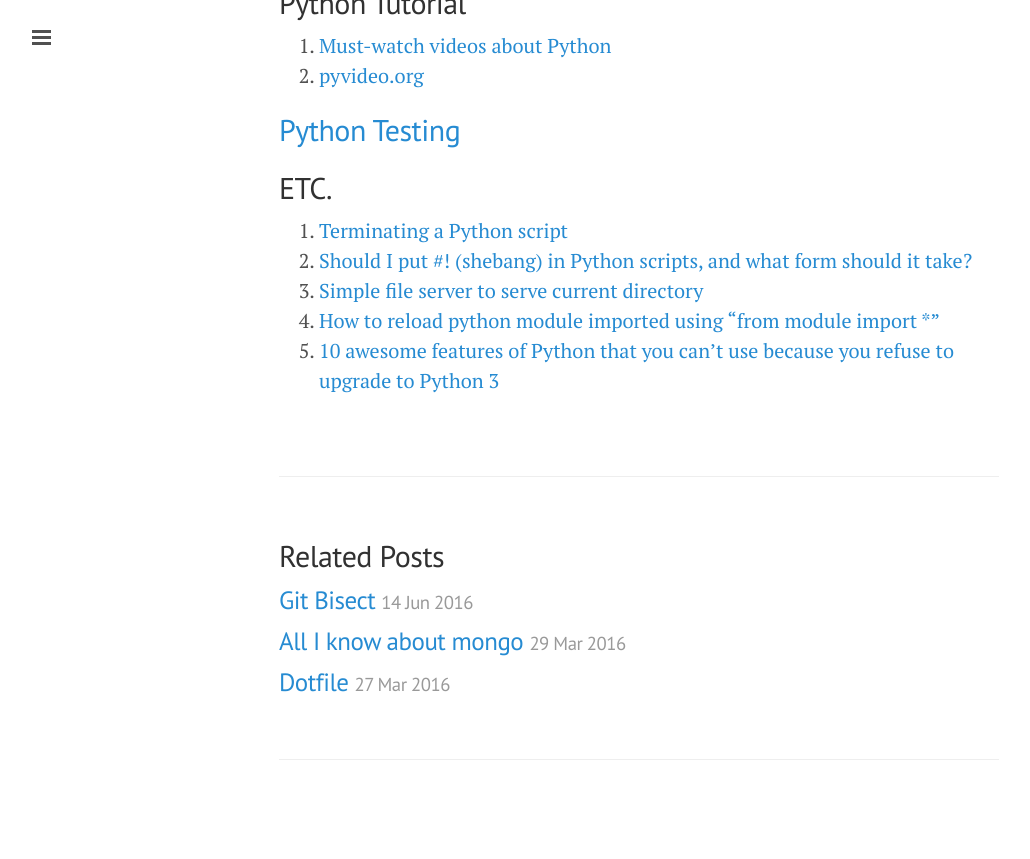
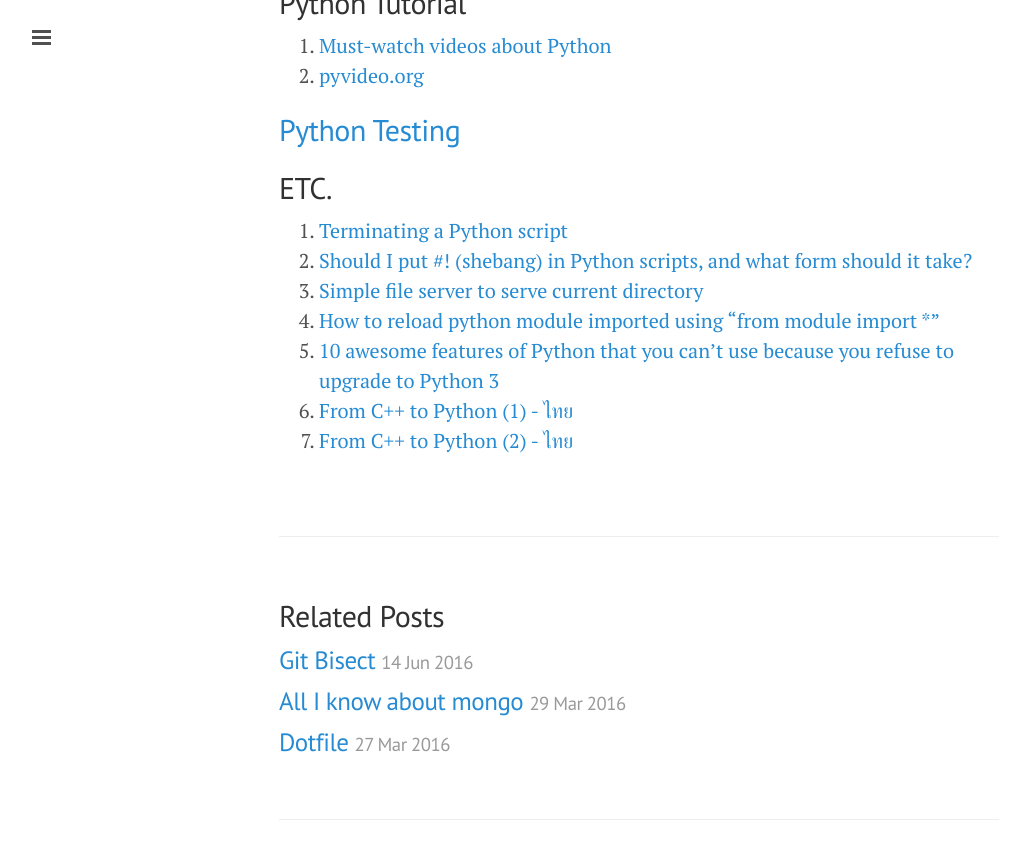
Before and after one commit to ibotdotout/ibotdotout.github.io, a Jekyll site: the page built from _posts/2014-06-08-python.md, in a window 1280 px wide and 900 px high, scrolled down 6828 px. Shown: the top 859 px of the window, without its empty margins (1-1031 px from the left). Built offline with Jekyll 4.4.1, drawn with Linux system fonts in a browser that asks for light colours; nearby versions of some CDN libraries; Markdown is read by kramdown in place of the engine named in the settings; comment, search, counter and statistics services are not loaded.

Commit message:
Add c++ to python

```diff
--- a/_posts/2014-06-08-python.md
+++ b/_posts/2014-06-08-python.md
@@ -273,3 +273,5 @@ take?](http://stackoverflow.com/questions/6908143/should-i-put-shebang-in-python
 3. [Simple file server to serve current directory](http://stackoverflow.com/questions/15328623/simple-file-server-to-serve-current-directory)
 4. [How to reload python module imported using "from module import *"](http://stackoverflow.com/questions/5516783/how-to-reload-python-module-imported-using-from-module-import)
 5. [10 awesome features of Python that you can't use because you refuse to upgrade to Python 3](https://asmeurer.github.io/python3-presentation/slides.html#1)
+6. [From C++ to Python (1) - ไทย](http://thep.blogspot.com/2016/04/from-c-to-python-1.html)
+6. [From C++ to Python (2) - ไทย](http://thep.blogspot.com/2016/05/from-c-to-python-2.html)
```
